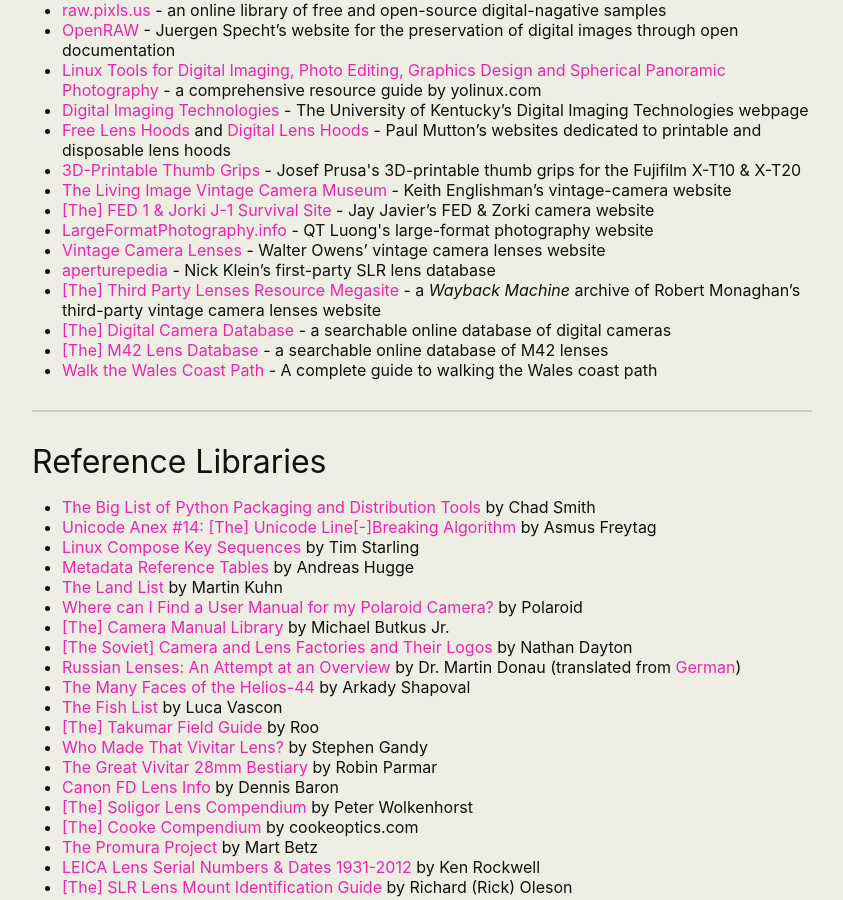
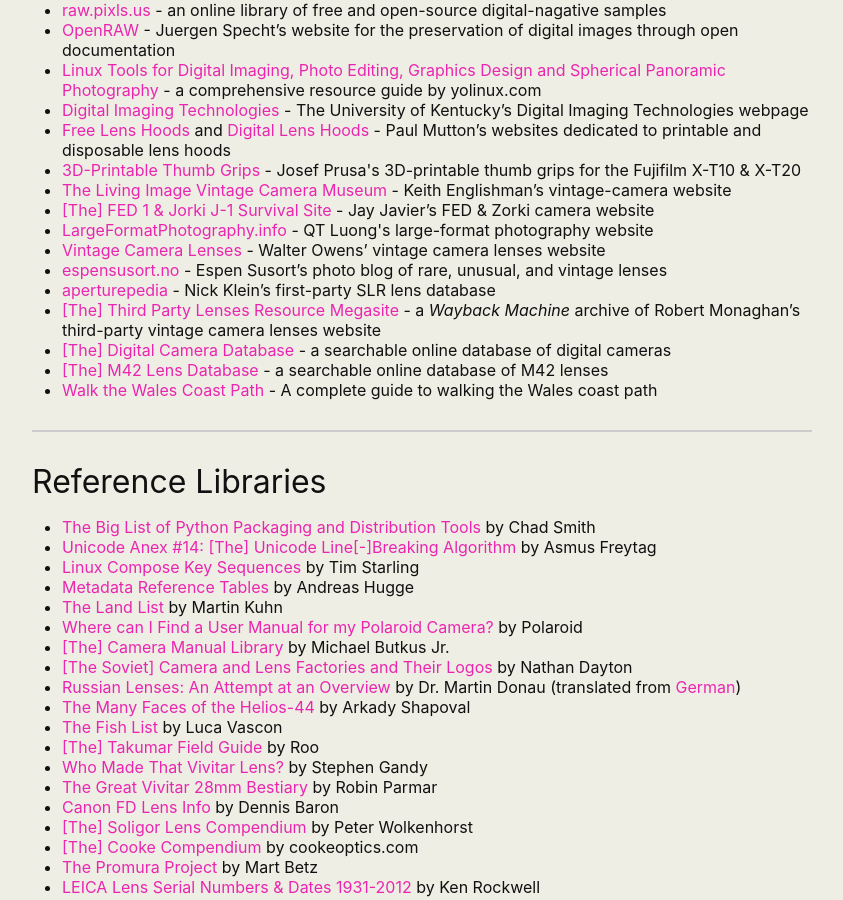
Before and after one commit to martbetz/martbetz.github.io, a Jekyll site: the page built from useful-links.html, in a window 1280 px wide and 900 px high, scrolled down 9012 px. Shown: the whole window, without its empty margins (218-1061 px from the left). Built offline with Jekyll 4.4.1, drawn with Linux system fonts in a browser that asks for light colours.

Commit message:
Update useful-links.html

```diff
--- a/useful-links.html
+++ b/useful-links.html
@@ -474,6 +474,7 @@
 <li><a href="https://www.fedka.com/jay/">[The] FED 1 & Jorki J-1 Survival Site</a> - Jay Javier’s FED & Zorki camera website</li>
 <li><a href="https://www.largeformatphotography.info/">LargeFormatPhotography.info</a> - QT Luong's large-format photography website</li>
 <li><a href="https://vintage-camera-lenses.com">Vintage Camera Lenses</a> - Walter Owens’ vintage camera lenses website</li>
+<li><a href="https://espensusort.no/">espensusort.no</a> - Espen Susort’s photo blog of rare, unusual, and vintage lenses</li>
 <li><a href="https://aperturepedia.com">aperturepedia</a> - Nick Klein’s first-party SLR lens database</li>
 <li><a href="http://web.archive.org/web/20021001122829/medfmt.8k.com/third/index.html">[The] Third Party Lenses Resource Megasite</a> - a <i>Wayback Machine</i> archive of Robert Monaghan’s third-party vintage camera lenses website</li>
 <li><a href="https://www.digicamdb.com">[The] Digital Camera Database</a> - a searchable online database of digital cameras</li>
```
